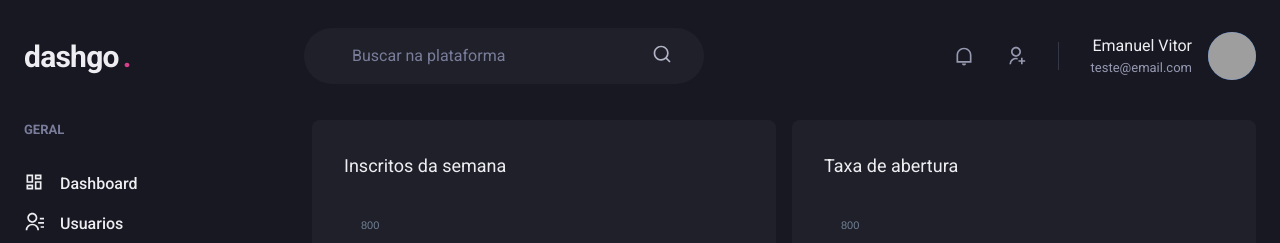
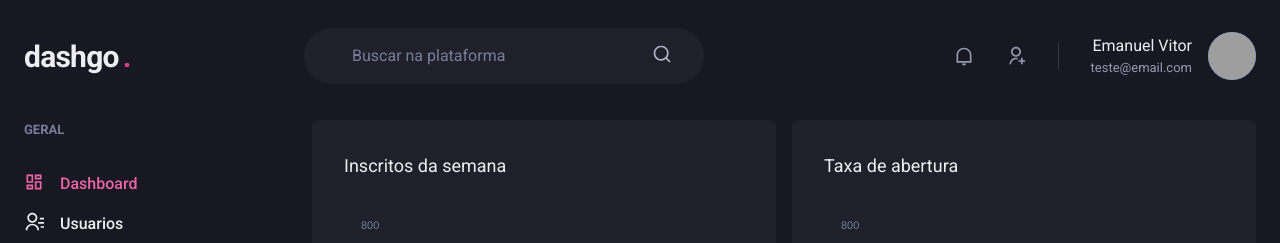
Before and after one commit to emanuelv15/dashgo-ignite-rocketseat, a Next.js app: page /dashboard in a window 1280 px wide. Shown: the top 243 px of the page. Built offline with nearby package versions, Linux system fonts and the light colour scheme; grey boxes are pictures that could not be loaded.

Commit message:
Sinalizando link ativo criado

```diff
--- /dev/null
+++ b/src/components/ActiveLInk.tsx
@@ -0,0 +1,37 @@
+import Link, { LinkProps } from "next/link";
+import { useRouter } from "next/router";
+import { cloneElement, ReactElement } from "react";
+
+interface ActiveLinkProps extends LinkProps {
+  children: ReactElement;
+  shouldMatchExactHref?: boolean;
+}
+
+export function ActiveLink({
+  children,
+  shouldMatchExactHref = false,
+  ...rest
+}: ActiveLinkProps) {
+  const { asPath } = useRouter();
+
+  let isActive = false;
+
+  if (shouldMatchExactHref && (asPath === rest.href || asPath === rest.as)) {
+    isActive = true;
+  }
+
+  if (
+    !shouldMatchExactHref &&
+    (asPath.startsWith(String(rest.href)) || asPath.startsWith(String(rest.as)))
+  ) {
+    isActive = true;
+  }
+
+  return (
+    <Link {...rest}>
+      {cloneElement(children, {
+        color: isActive ? "pink.400" : "gray.50",
+      })}
+    </Link>
+  );
+}
--- a/src/components/Sidebar/NavLink.tsx
+++ b/src/components/Sidebar/NavLink.tsx
@@ -5,7 +5,8 @@
   LinkProps as ChakraLinkProps,
 } from "@chakra-ui/react";
 import { ElementType } from "react";
-import Link from "next/link";
+
+import { ActiveLink } from "../ActiveLInk";
 
 interface NavLinkProps extends ChakraLinkProps {
   icon: ElementType;
@@ -15,13 +16,13 @@
 
 export function NavLink({ icon, children, href, ...rest }: NavLinkProps) {
   return (
-    <Link href={href} passHref>
+    <ActiveLink href={href} passHref>
       <ChakraLink display="flex" align="center" {...rest}>
         <Icon as={icon} fontSize="20" />
         <Text ml="4" fontWeight="medium">
           {children}
         </Text>
       </ChakraLink>
-    </Link>
+    </ActiveLink>
   );
 }
```
